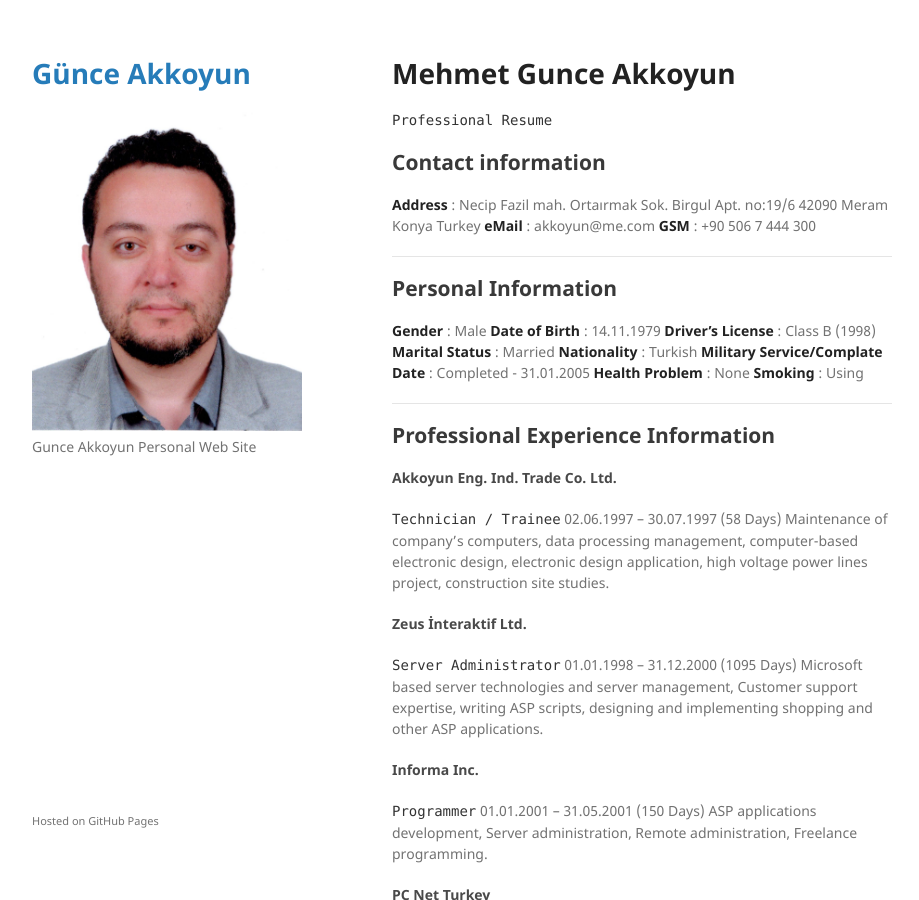
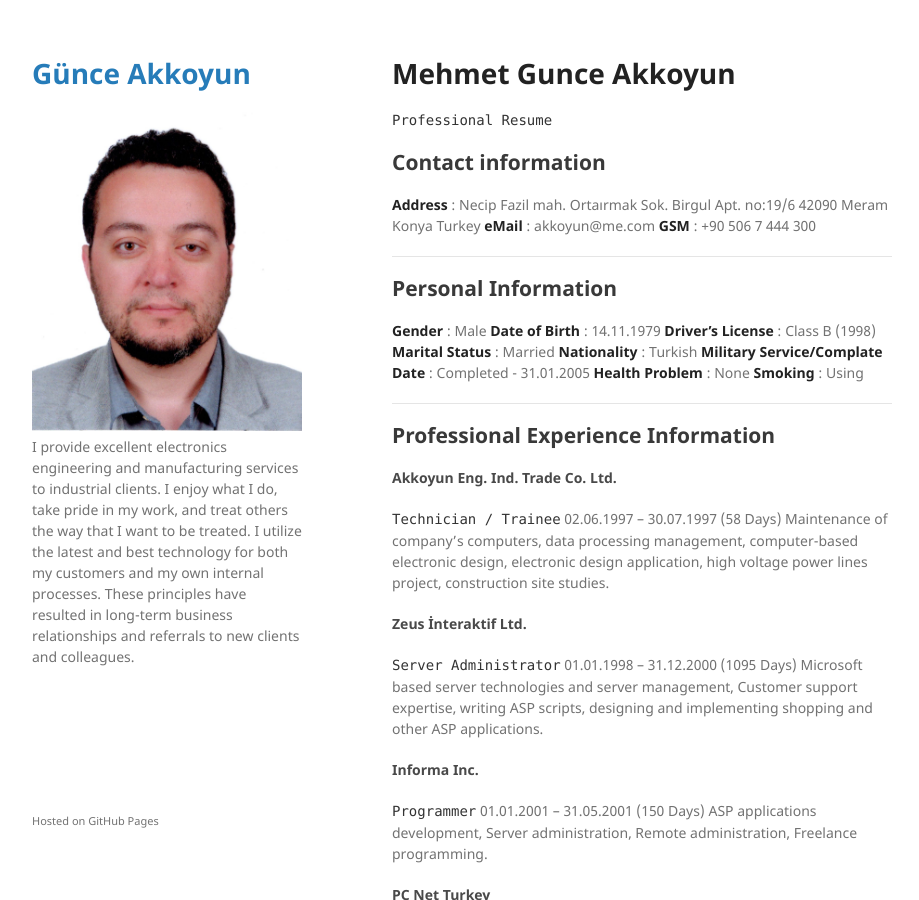
Before and after one commit to akkoyun/akkoyun, a Jekyll site: the page built from resume.md, in a window 1280 px wide and 900 px high. Shown: the whole window, without its empty margins (178-1097 px from the left). Built offline with Jekyll 4.4.1, drawn with Linux system fonts in a browser that asks for light colours; our own code applies the rules of GitHub Pages for plain Markdown files.

Commit message:
web update

```diff
--- a/_config.yml
+++ b/_config.yml
@@ -1,6 +1,6 @@
 title: Günce Akkoyun
 logo: /assets/img/Gunce_Akkoyun.jpg
-description: Gunce Akkoyun Personal Web Site
+description: I provide excellent electronics engineering and manufacturing services to industrial clients. I enjoy what I do, take pride in my work, and treat others the way that I want to be treated. I utilize the latest and best technology for both my customers and my own internal processes. These principles have resulted in long-term business relationships and referrals to new clients and colleagues.
 show_downloads: false
 google_analytics:
 theme: jekyll-theme-minimal
```
Also changed, not shown: index.md (+0 -4 lines).
